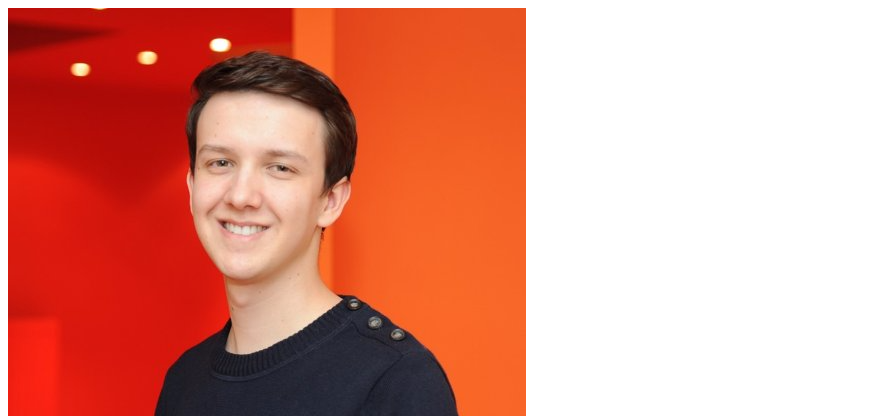
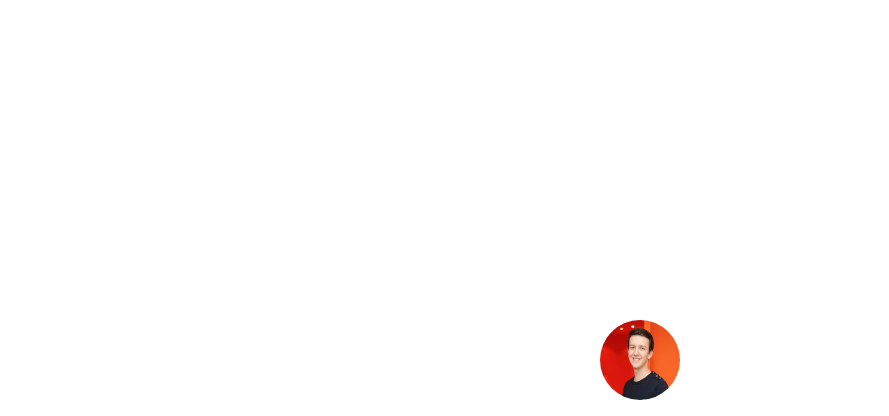
Before and after one commit to Handousky/git-101, a plain HTML site: page index.html in a window 1280 px wide. Shown: the top 416 px of the page, without its empty margins (0-889 px from the left). Drawn offline with Linux system fonts and the light colour scheme.

Commit message:
centered everything

```diff
--- a/index.html
+++ b/index.html
@@ -1,11 +1,12 @@
 <!DOCTYPE html>
 <html>
 	<head>
-		<title></title>
+	<link rel="stylesheet" type="text/css" href="style.css">
 	</head>
-
 	<body>
-		<img src="telechargement.png" alt="">
-		<h1>Coming soon... Le Wagon</h1>
+		<div id="container">
+			<img id="logo" src="telechargement.png" alt="">
+			<h1>Coming soon... Le Wagon</h1>
+		</div>
 	</body>
 </html>
--- /dev/null
+++ b/style.css
@@ -0,0 +1,17 @@
+body {
+	margin:0;
+	font-family: helvetica
+}
+
+#logo {
+	height : 80px;
+	width: 80px;
+	border-radius: 50%;
+}
+#container {
+	display: flex;
+	align-items: center;
+	justify-content: center;
+	height: 100vh;
+	flex-direction: column;
+}
```
